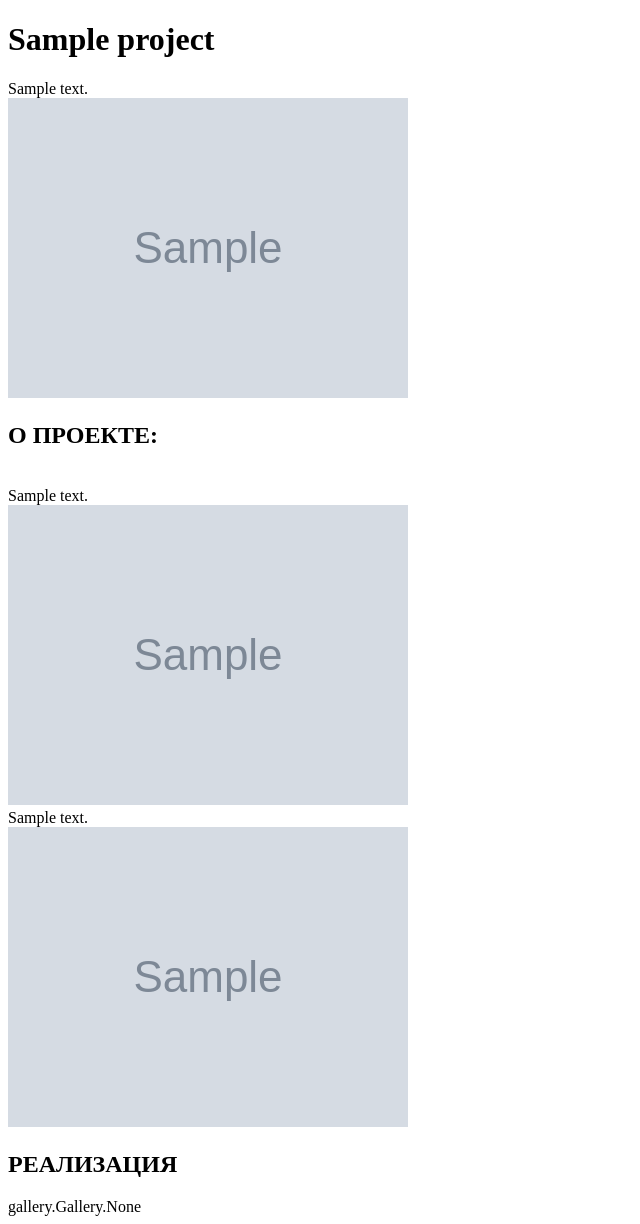
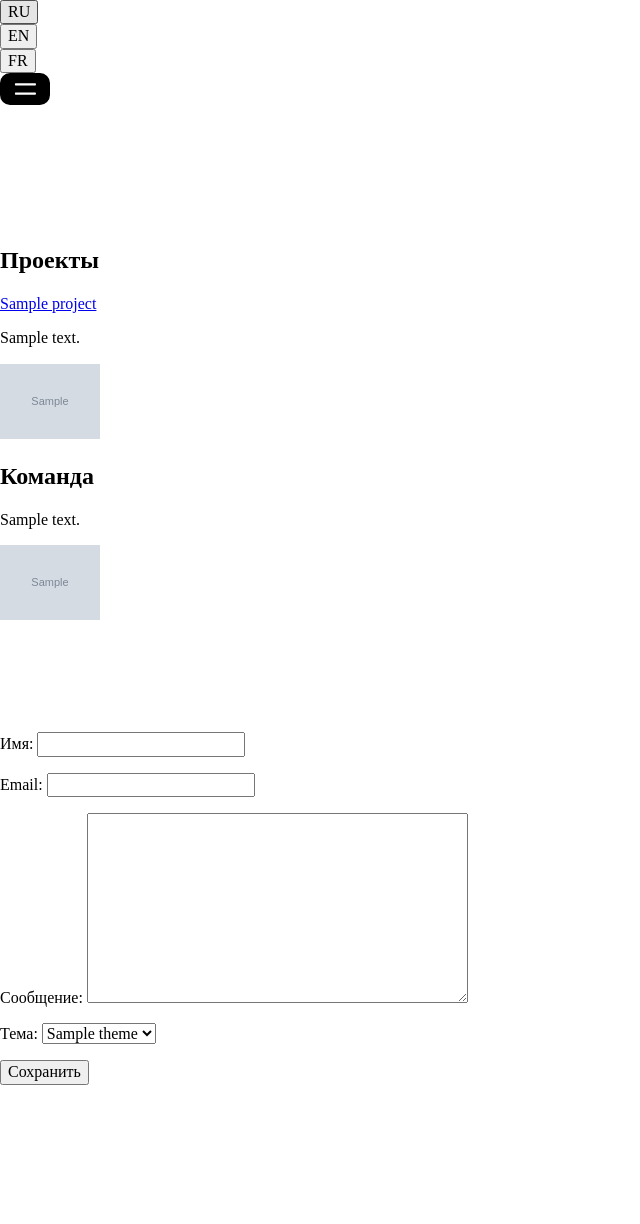
Before and after one commit to Odiosus/points-of-view, a Django app: template povsite/templates/detail.html in a window 1280 px wide. Shown: the whole page, without its empty margins (0-640 px from the left). After the commit the page ends 1085 px from the top, so only its background shows below. Run offline with Django 5.2, Linux system fonts and the light colour scheme; tables that the repository leaves empty hold one stand-in row (values such as "Sample post"); the template is opened without the code that fills it: values that come from a table or form of the project are taken from there, most other values are stand-ins (such as "Sample title", 1, 10 or a date in 2020); grey boxes marked "Sample" are stand-in pictures; some libraries are stand-ins or nearby versions.

Commit message:
update admin + model

```diff
--- a/povsite/gallery/models.py
+++ b/povsite/gallery/models.py
@@ -32,8 +32,7 @@ class Gallery(models.Model):
 class Author(models.Model):
     email = models.EmailField(verbose_name='Email')
     phone = models.CharField(max_length=20, verbose_name='Телефон')
-    name = models.CharField(max_length=100, verbose_name='Имя')
-    surname = models.CharField(max_length=100, verbose_name='Фамилия')
+    name = models.CharField(max_length=100, verbose_name='Имя и фамилия')
     photo = models.ImageField(upload_to="photos/%Y/%m/%d/", default=None, blank=True, null=True, verbose_name="Фото")
     brand_name = models.CharField(max_length=100, verbose_name='Бренд')
     biography = models.TextField(default=None, blank=True, null=True, verbose_name='Биография')
@@ -41,7 +40,7 @@ class Author(models.Model):
     time_update = models.DateTimeField(auto_now=True, verbose_name='Время изменения записи')
 
     def __str__(self):
-        return f'{self.surname}: "{self.brand_name}"'
+        return f'{self.name}: "{self.brand_name}"'
 
     class Meta:
         verbose_name = 'Автор'
@@ -104,10 +103,6 @@ class Project(models.Model):
     def get_absolute_url(self):
         return reverse('projects', kwargs={'project_slug': self.slug})
 
-    # def save(self, *args, **kwargs):
-    #     self.slug = slugify(translit_to_eng(self.name))
-    #     super().save(*args, **kwargs)
-
 
 class Themes(models.Model):
     name = models.CharField(max_length=30, verbose_name='Тема обращения')
@@ -143,14 +138,13 @@ class LandingPage(models.Model):
 
 
 class WhatBlock(models.Model):
-    name = models.CharField(max_length=50, verbose_name="Что мы умеем?")
     image = models.ImageField(upload_to="photos_what_block/", default=None, blank=True, null=True,
                               verbose_name="Изображение скилла")
     title = models.CharField(max_length=50, verbose_name="Название скилла")
     text = models.CharField(max_length=255, verbose_name="Описание скилла")
 
     def __str__(self):
-        return self.name
+        return self.title
 
     class Meta:
         verbose_name = 'Что мы умеем?'
--- a/povsite/gallery/translation.py
+++ b/povsite/gallery/translation.py
@@ -15,7 +15,7 @@ class GalleryTranslationOptions(TranslationOptions):
 class AuthorTranslationOptions(TranslationOptions):
     fields = (
         'name',
-        'surname',
+        # 'surname',
         'brand_name',
         # 'patronymic',
         'biography',
@@ -46,4 +46,4 @@ class LandingPageTranslationOptions(TranslationOptions):
 
 @register(WhatBlock)
 class WhatBlockTranslationOptions(TranslationOptions):
-    fields = ('name', 'title', 'text',)
+    fields = ('title', 'text',)
--- a/povsite/templates/detail.html
+++ b/povsite/templates/detail.html
@@ -6,33 +6,87 @@
 <html lang="en">
 <head>
     <meta charset="UTF-8">
-    <title>Title</title>
+    <title>{% trans 'Точки зрения' %}</title>
+    <link rel="stylesheet" type='text/css' href="{% static 'css/index.css' %}">
+    <link rel="shortcut icon" type="image/png" href="{% static 'favicon.ico' %}">
+    <link rel="preconnect" href="https://fonts.googleapis.com">
+    <link rel="preconnect" href="https://fonts.gstatic.com" crossorigin>
+    <link href="https://fonts.googleapis.com/css2?family=Geologica:wght@100..900&display=swap" rel="stylesheet">
+    <script defer src="{% static 'script.js' %}"></script>
 </head>
 <body>
-<h1>{{ project.name }}</h1>
-{{ project.description }}
-<br>
-<img src='{{ project.image_project.url }}'>
-<h2>{% trans 'О ПРОЕКТЕ:' %}</h2>
-<br>
-{{ project.title_block_description }}
-<br>
-<img src='{{ project.image_block_one.url }}'>
-<br>
-{{ project.block_description_two }}
-<br>
-<img src='{{ project.image_block_two.url }}'>
-<h2>{% trans 'РЕАЛИЗАЦИЯ' %}</h2>
-{{ project.implementation }}
-<!--    <div>-->
-<!--        {% for gallery in galleries %}-->
-<!--            <p> {% trans 'Заголовок:' %} {{ gallery.title }} </p>-->
-<!--            <p> {% trans 'Текст статьи:' %}  {{ gallery.content_text }} </p>-->
-<!--            <p> {% trans 'Публикуется:' %} {{ gallery.is_published }} </p>-->
-<!--            <p> {% trans 'Картинка:' %} <img src='{{ gallery.content_picture.url }}' width="100"></p>-->
-<!--            <p> {% trans 'Контент:' %} {{ gallery.content }} </p>-->
-<!--        {% endfor %}-->
-<!--    </div>-->
+
+    <header>
+        <div class="locale">
+            {% get_current_language as LANGUAGE_CODE %}
+            {% get_available_languages as LANGUAGES %}
+            {% get_language_info_list for LANGUAGES as languages %}
+            {% for language in languages %}
+                <div class="languages-container">  <!-- Стиль добавил только для демонстрации во время теста-->
+                    <form method="post" action="{% url 'set_language' %}">
+                        {% csrf_token %}
+                        <input type="hidden" name="language" value="{{ language.code }}">
+                        <button class="languages" id="{{ language.code }}" type="submit">{{ language.code.upper }}</button>
+                    </form>
+                </div>
+            {% endfor %}
+        </div>
+        <svg class="burger-menu" fill="none" xmlns="http://www.w3.org/2000/svg">
+            <rect x="1" y="1" width="48" height="30" rx="9" fill="black"/>
+            <rect x="1" y="1" width="48" height="30" rx="9" stroke="black" stroke-width="2"/>
+            <path d="M35.9649 20.5718C35.9649 20.875 35.8724 21.1656 35.7079 21.38C35.5434 21.5943 35.3203 21.7147
+            35.0877 21.7147H15.7894C15.5568 21.7147 15.3337 21.5943 15.1692 21.38C15.0046 21.1656 14.9122 20.875
+            14.9122 20.5718C14.9122 20.2687 15.0046 19.9781 15.1692 19.7637C15.3337 19.5494 15.5568 19.429 15.7894
+            19.429H35.0877C35.3203 19.429 35.5434 19.5494 35.7079 19.7637C35.8724 19.9781 35.9649 20.2687 35.9649
+            20.5718ZM15.7894 12.5718H35.0877C35.3203 12.5718 35.5434 12.4514 35.7079 12.2371C35.8724 12.0228 35.9649
+            11.7321 35.9649 11.429C35.9649 11.1259 35.8724 10.8352 35.7079 10.6209C35.5434 10.4065 35.3203 10.2861
+            35.0877 10.2861H15.7894C15.5568 10.2861 15.3337 10.4065 15.1692 10.6209C15.0046 10.8352 14.9122 11.1259
+            14.9122 11.429C14.9122 11.7321 15.0046 12.0228 15.1692 12.2371C15.3337 12.4514 15.5568 12.5718 15.7894
+            12.5718Z" fill="white"/>
+        </svg>
+
+    </header>
+
+
+
+
+
+    <h2>Проекты</h2>
+    <div class="projects">
+        {% for project in projects %}
+            <a href="{{ project.slug }}">{{ project.name }}</a>
+            <p>{{ project.block_description_one }}</p>
+            <img src='{{ project.image_project.url }}' width="100">
+<!--            <p> {% trans 'Автор:' %} {{ unit.user }} </p>-->
+<!--            <p> {% trans 'Заголовок:' %} {{ unit.title }} </p>-->
+<!--            <p> {% trans 'Текст статьи:' %}  {{ unit.content_text }} </p>-->
+<!--            <p> {% trans 'Публикуется:' %} {{ unit.is_published }} </p>-->
+<!--            <p> {% trans 'Картинка:' %} <img src='{{ unit.content_picture.url }}' width="100"></p>-->
+<!--            <p> {% trans 'Контент:' %} {{ unit.content }} </p>-->
+            <p>
+        {% endfor %}
+    </div>
+    <h2>Команда</h2>
+    <div class="authors">
+        {% for author in authors %}
+<!--            <p>{{ author.name }} {{ author.surname }}</p>-->
+            <p>{{ author.biography }}</p>
+            <img src='{{ author.photo.url }}' width="100">
+        {% endfor %}
+
+    </div>
+
+    <br>
+    <br>
+    <br>
+    <br>
+    <br>
+
+    <form action="" method="post">
+        {% csrf_token %}
+        {{ form.as_p }}
+        <input type="submit" value="{% trans 'Сохранить' %}" />
+    </form>
 
 </body>
 </html>
```
Also changed, not shown: povsite/gallery/admin.py (+9 -19 lines).
